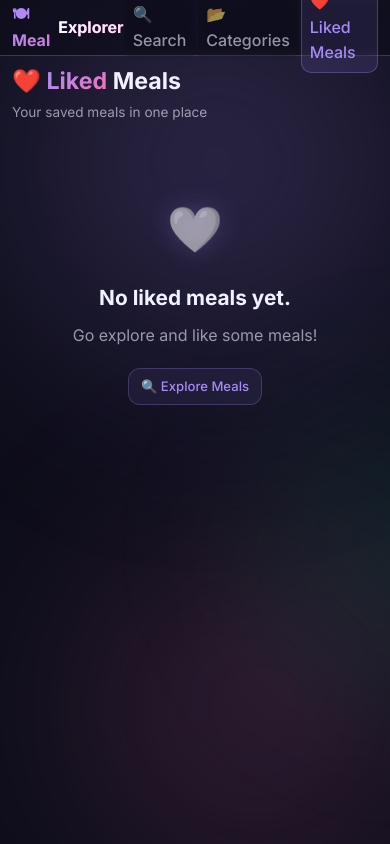
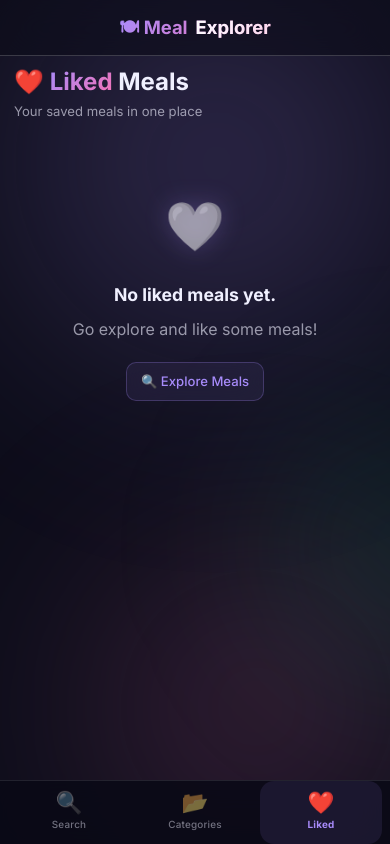
Before and after one commit to raunak2015/react-meal-explorer, a React (Vite) app: page /liked in a window 390 px wide. Built offline with nearby package versions, Linux system fonts and the light colour scheme.

Commit message:
Mobile redesign: bottom tab bar, horizontal cards, pill search, native feel

```diff
--- a/src/components/Navbar.jsx
+++ b/src/components/Navbar.jsx
@@ -11,33 +11,45 @@ function Navbar() {
         return () => window.removeEventListener('likedUpdated', update)
     }, [])
 
+    const navItems = [
+        { to: '/', icon: '🔍', label: 'Search', end: true },
+        { to: '/categories', icon: '📂', label: 'Categories' },
+        { to: '/liked', icon: '❤️', label: 'Liked', badge: likedCount },
+    ]
+
     return (
+        <>
+            {/* ── Top Navbar (desktop) ── */}
             <nav className="navbar">
                 <NavLink to="/" className="navbar-brand">
                     🍽 Meal<span>Explorer</span>
                 </NavLink>
 
                 <ul className="navbar-links">
-                <li>
-                    <NavLink to="/" end>
-                        🔍 Search
+                    {navItems.map(({ to, icon, label, badge, end }) => (
+                        <li key={to}>
+                            <NavLink to={to} end={end}>
+                                {icon} {label}
+                                {badge > 0 && <span className="liked-badge">{badge}</span>}
                             </NavLink>
                         </li>
-                <li>
-                    <NavLink to="/categories">
-                        📂 Categories
-                    </NavLink>
-                </li>
-                <li>
-                    <NavLink to="/liked">
-                        ❤️ Liked Meals
-                        {likedCount > 0 && (
-                            <span className="liked-badge">{likedCount}</span>
-                        )}
-                    </NavLink>
-                </li>
+                    ))}
                 </ul>
             </nav>
+
+            {/* ── Bottom Tab Bar (mobile only) ── */}
+            <nav className="bottom-nav">
+                {navItems.map(({ to, icon, label, badge, end }) => (
+                    <NavLink key={to} to={to} end={end} className="bottom-nav-item">
+                        <span className="bottom-nav-icon">
+                            {icon}
+                            {badge > 0 && <span className="bottom-badge">{badge}</span>}
+                        </span>
+                        <span className="bottom-nav-label">{label}</span>
+                    </NavLink>
+                ))}
+            </nav>
+        </>
     )
 }
 
--- a/src/index.css
+++ b/src/index.css
@@ -746,6 +746,13 @@ body::after {
   letter-spacing: 0.02em;
 }
 
+/* =============================================
+   Bottom Tab Navigation (Mobile only — hidden on desktop)
+   ============================================= */
+.bottom-nav {
+  display: none;
+}
+
 /* ==================
    Responsive
    ================== */
@@ -775,10 +782,8 @@ body::after {
 
 /* --- Tablet Portrait (≤768px) --- */
 @media (max-width: 768px) {
-
-  /* Navbar */
   .navbar {
-    padding: 0 16px;
+    padding: 0 20px;
     height: 60px;
   }
 
@@ -786,61 +791,33 @@ body::after {
     font-size: 1.1rem;
   }
 
-  .navbar-links {
-    gap: 2px;
+  .navbar-links a {
+    padding: 7px 12px;
+    font-size: 0.85rem;
   }
 
-  .navbar-links a {
-    padding: 6px 10px;
-    font-size: 0.8rem;
-    gap: 4px;
+  .main-content {
+    padding: 78px 18px 32px;
   }
 
-  /* Hide link text, show only emoji on small screens */
-  .navbar-links a span:not(.liked-badge) {
-    display: none;
-  }
-
-  /* Main content */
-  .main-content {
-    padding: 76px 16px 32px;
-  }
-
-  /* Page header */
   .page-header h1 {
     font-size: 1.7rem;
   }
 
-  /* Search bar */
   .search-bar {
-    flex-wrap: wrap;
     max-width: 100%;
-    gap: 8px;
   }
 
-  .search-bar input {
-    min-width: 0;
-    font-size: 0.9rem;
-  }
-
-  .search-bar .btn {
-    flex: 1;
-    justify-content: center;
-  }
-
-  /* Meal grid */
   .meal-grid {
-    grid-template-columns: repeat(auto-fill, minmax(220px, 1fr));
+    grid-template-columns: repeat(2, 1fr);
     gap: 16px;
   }
 
-  /* Categories grid */
   .categories-grid {
-    grid-template-columns: repeat(auto-fill, minmax(180px, 1fr));
-    gap: 16px;
+    grid-template-columns: repeat(3, 1fr);
+    gap: 14px;
   }
 
-  /* Meal details */
   .meal-details-header {
     flex-direction: column;
     gap: 20px;
@@ -848,7 +825,7 @@ body::after {
 
   .meal-details-img {
     width: 100%;
-    height: 240px;
+    height: 260px;
   }
 
   .meal-details-info h1 {
@@ -856,168 +833,399 @@ body::after {
   }
 
   .instructions-text {
-    padding: 16px;
+    padding: 18px;
     font-size: 0.88rem;
   }
 }
 
-/* --- Large Mobile (≤480px) --- */
+/* ================================================
+   MOBILE (≤480px) — Full redesign for native feel
+   ================================================ */
 @media (max-width: 480px) {
 
-  /* Navbar */
+  /* ── Hide top navbar links; show bottom tab bar ── */
+  .navbar-links {
+    display: none;
+  }
+
   .navbar {
-    padding: 0 12px;
+    padding: 0 16px;
     height: 56px;
+    justify-content: center;
   }
 
   .navbar-brand {
-    font-size: 1rem;
+    font-size: 1.15rem;
   }
 
-  .navbar-links a {
-    padding: 6px 8px;
-    font-size: 1rem;
-    /* emoji only */
+  /* ── Bottom Tab Bar ── */
+  .bottom-nav {
+    display: flex;
+    position: fixed;
+    bottom: 0;
+    left: 0;
+    right: 0;
+    z-index: 1000;
+    background: rgba(10, 10, 22, 0.88);
+    backdrop-filter: blur(24px);
+    -webkit-backdrop-filter: blur(24px);
+    border-top: 1px solid rgba(255, 255, 255, 0.1);
+    height: 64px;
+    align-items: stretch;
+    padding: 0 8px;
+    padding-bottom: env(safe-area-inset-bottom, 0);
+    gap: 4px;
   }
 
-  /* Main content */
-  .main-content {
-    padding: 68px 12px 28px;
+  .bottom-nav-item {
+    flex: 1;
+    display: flex;
+    flex-direction: column;
+    align-items: center;
+    justify-content: center;
+    gap: 3px;
+    color: rgba(240, 240, 255, 0.45);
+    text-decoration: none;
+    border-radius: 14px;
+    transition: all 0.2s ease;
+    padding: 6px 4px;
+    position: relative;
   }
 
-  /* Page header */
+  .bottom-nav-item.active {
+    color: var(--accent);
+    background: rgba(167, 139, 250, 0.1);
+  }
+
+  .bottom-nav-item.active .bottom-nav-label {
+    color: var(--accent);
+    font-weight: 700;
+  }
+
+  .bottom-nav-icon {
+    font-size: 1.35rem;
+    position: relative;
+    line-height: 1;
+  }
+
+  .bottom-badge {
+    position: absolute;
+    top: -4px;
+    right: -8px;
+    background: linear-gradient(135deg, var(--accent), var(--accent-2));
+    color: #fff;
+    font-size: 0.6rem;
+    font-weight: 700;
+    min-width: 16px;
+    height: 16px;
+    border-radius: 8px;
+    display: flex;
+    align-items: center;
+    justify-content: center;
+    padding: 0 3px;
+    box-shadow: 0 0 8px rgba(167, 139, 250, 0.6);
+    animation: pop 0.25s ease;
+  }
+
+  .bottom-nav-label {
+    font-size: 0.62rem;
+    font-weight: 500;
+    letter-spacing: 0.02em;
+    color: rgba(240, 240, 255, 0.45);
+    transition: color 0.2s;
+  }
+
+  /* ── Adjust main content for bottom tab bar ── */
+  .main-content {
+    padding: 68px 14px 84px;
+    /* bottom padding clears the tab bar */
+  }
+
+  /* ── Page header: smaller & tighter ── */
   .page-header {
-    margin-bottom: 20px;
+    margin-bottom: 18px;
   }
 
   .page-header h1 {
-    font-size: 1.45rem;
+    font-size: 1.5rem;
+    margin-bottom: 4px;
   }
 
   .page-header p {
-    font-size: 0.85rem;
+    font-size: 0.82rem;
   }
 
-  /* Search bar */
+  /* ── Search bar: pill style full-width ── */
   .search-bar {
-    flex-direction: column;
+    max-width: 100%;
+    margin-bottom: 20px;
+    flex-direction: row;
+    flex-wrap: nowrap;
     gap: 8px;
-    margin-bottom: 24px;
+    align-items: center;
+    background: var(--glass-bg);
+    backdrop-filter: var(--glass-blur);
+    border: 1px solid var(--glass-border);
+    border-radius: 50px;
+    padding: 6px 6px 6px 18px;
   }
 
   .search-bar input {
-    width: 100%;
-    padding: 12px 14px;
+    flex: 1;
+    background: transparent;
+    border: none;
+    padding: 8px 0;
+    font-size: 0.92rem;
+    box-shadow: none;
   }
 
-  .search-bar .btn {
-    width: 100%;
-    justify-content: center;
+  .search-bar input:focus {
+    box-shadow: none;
+    border: none;
   }
 
-  /* Meal grid → 1 column */
+  /* Override the parent border on focus instead */
+  .search-bar:focus-within {
+    border-color: var(--accent);
+    box-shadow: 0 0 0 3px rgba(167, 139, 250, 0.15);
+  }
+
+  .search-bar .btn-primary {
+    border-radius: 50px;
+    padding: 10px 18px;
+    font-size: 0.85rem;
+    flex-shrink: 0;
+  }
+
+  .search-bar .btn-secondary {
+    border-radius: 50px;
+    padding: 10px 14px;
+    font-size: 0.82rem;
+    border: none;
+    background: rgba(248, 113, 113, 0.12);
+    color: #f87171;
+    flex-shrink: 0;
+  }
+
+  /* ── Meal grid: horizontal cards ── */
   .meal-grid {
     grid-template-columns: 1fr;
-    gap: 14px;
+    gap: 12px;
+  }
+
+  /* Horizontal card layout on mobile */
+  .meal-card {
+    flex-direction: row;
+    align-items: stretch;
+    border-radius: 16px;
+    height: 120px;
+  }
+
+  .meal-card:hover {
+    transform: translateY(-2px);
   }
 
   .meal-card-img {
-    height: 180px;
+    width: 120px;
+    height: 100%;
+    flex-shrink: 0;
+    border-radius: 16px 0 0 16px;
   }
 
-  /* Categories grid → 2 columns */
+  .meal-card:hover .meal-card-img {
+    transform: none;
+  }
+
+  .meal-card-body {
+    padding: 12px 14px;
+    justify-content: space-between;
+    min-width: 0;
+  }
+
+  .meal-card-title {
+    font-size: 0.92rem;
+    font-weight: 600;
+    line-height: 1.3;
+    /* Clamp to 2 lines */
+    display: -webkit-box;
+    -webkit-line-clamp: 2;
+    line-clamp: 2;
+    -webkit-box-orient: vertical;
+    overflow: hidden;
+  }
+
+  .meal-card-category {
+    font-size: 0.7rem;
+    padding: 2px 8px;
+    margin-bottom: 8px;
+  }
+
+  .meal-card-actions {
+    gap: 6px;
+  }
+
+  .meal-card-actions .btn {
+    padding: 7px 12px;
+    font-size: 0.75rem;
+    border-radius: 8px;
+  }
+
+  .btn-like {
+    font-size: 1.15rem;
+  }
+
+  /* ── Categories: 2-column grid with taller images ── */
   .categories-grid {
     grid-template-columns: repeat(2, 1fr);
     gap: 12px;
   }
 
+  .category-card {
+    border-radius: 16px;
+  }
+
   .category-img {
-    height: 120px;
+    height: 110px;
   }
 
   .category-body {
-    padding: 12px;
+    padding: 10px 12px 12px;
   }
 
   .category-name {
-    font-size: 0.88rem;
+    font-size: 0.85rem;
+    margin-bottom: 4px;
   }
 
-  /* Meal details */
+  .category-desc {
+    font-size: 0.73rem;
+    line-height: 1.4;
+    /* Clamp description to 3 lines */
+    display: -webkit-box;
+    -webkit-line-clamp: 3;
+    line-clamp: 3;
+    -webkit-box-orient: vertical;
+    overflow: hidden;
+  }
+
+  /* ── Meal details page ── */
+  .meal-details {
+    padding-bottom: 16px;
+  }
+
+  .meal-details-header {
+    flex-direction: column;
+    gap: 16px;
+  }
+
   .meal-details-img {
-    height: 200px;
-    border-radius: 14px;
+    width: 100%;
+    height: 220px;
+    border-radius: 18px;
   }
 
   .meal-details-info h1 {
-    font-size: 1.25rem;
+    font-size: 1.3rem;
+    margin-bottom: 10px;
+  }
+
+  .meal-meta {
+    gap: 8px;
+    margin-bottom: 16px;
   }
 
   .meal-meta-tag {
-    font-size: 0.78rem;
+    font-size: 0.76rem;
     padding: 4px 10px;
   }
 
-  .btn {
-    padding: 10px 16px;
-    font-size: 0.85rem;
+  .section-title {
+    font-size: 1rem;
+    margin-bottom: 12px;
   }
 
-  /* Back button */
-  .back-btn {
-    font-size: 0.82rem;
-    padding: 7px 12px;
-    margin-bottom: 20px;
-  }
-
-  /* Ingredients */
   .ingredient-chip {
-    font-size: 0.78rem;
+    font-size: 0.76rem;
     padding: 5px 10px;
   }
 
-  /* Instructions */
   .instructions-text {
     padding: 14px;
-    font-size: 0.85rem;
+    font-size: 0.84rem;
     line-height: 1.75;
   }
 
-  /* Loading / empty states */
+  /* ── Back button ── */
+  .back-btn {
+    font-size: 0.82rem;
+    padding: 8px 14px;
+    margin-bottom: 18px;
+    border-radius: 10px;
+  }
+
+  /* ── Empty / loading states ── */
+  .loading-wrapper {
+    min-height: 240px;
+  }
+
   .empty-state {
-    padding: 50px 16px;
+    padding: 48px 16px;
   }
 
   .empty-state .icon {
-    font-size: 2.8rem;
+    font-size: 3rem;
+  }
+
+  .empty-state h3 {
+    font-size: 1.1rem;
   }
 
   .all-loaded {
-    padding: 24px 16px;
-    font-size: 0.88rem;
+    padding: 22px 14px;
+    font-size: 0.85rem;
+    margin-bottom: 8px;
   }
 }
 
 /* --- Small Mobile (≤360px) --- */
 @media (max-width: 360px) {
   .navbar-brand {
-    font-size: 0.9rem;
+    font-size: 1rem;
   }
 
   .page-header h1 {
-    font-size: 1.25rem;
+    font-size: 1.3rem;
+  }
+
+  .meal-card {
+    height: 110px;
+  }
+
+  .meal-card-img {
+    width: 100px;
+  }
+
+  .meal-card-title {
+    font-size: 0.85rem;
   }
 
   .categories-grid {
-    grid-template-columns: 1fr 1fr;
-    gap: 10px;
+    gap: 8px;
   }
 
-  .meal-card-body {
-    padding: 12px;
+  .category-img {
+    height: 90px;
   }
 
-  .meal-card-title {
-    font-size: 0.9rem;
+  .bottom-nav {
+    height: 60px;
+  }
+
+  .bottom-nav-icon {
+    font-size: 1.2rem;
+  }
+
+  .bottom-nav-label {
+    font-size: 0.58rem;
   }
 }
```
Lines whose indentation alone changed are shown as unchanged.
